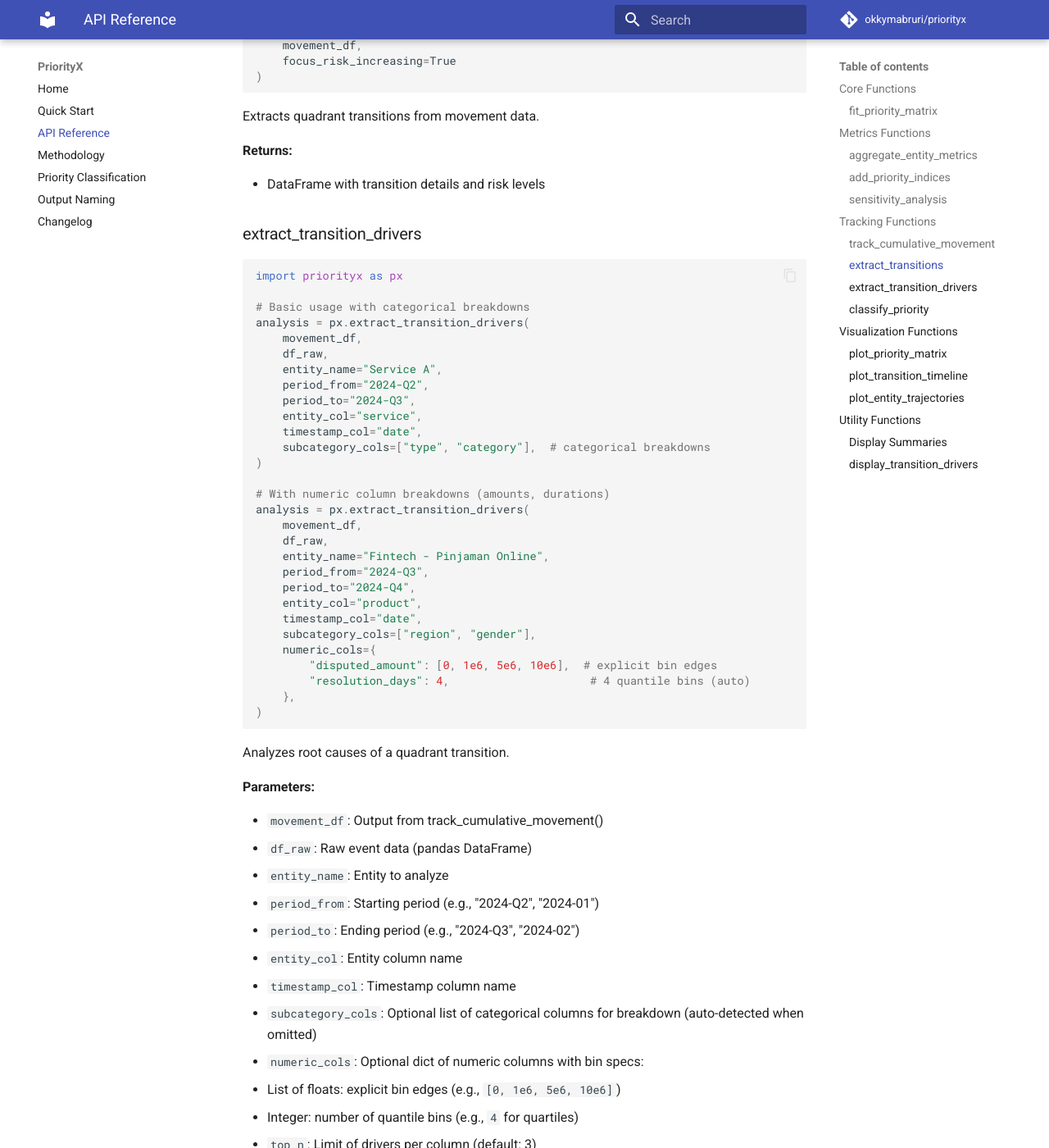
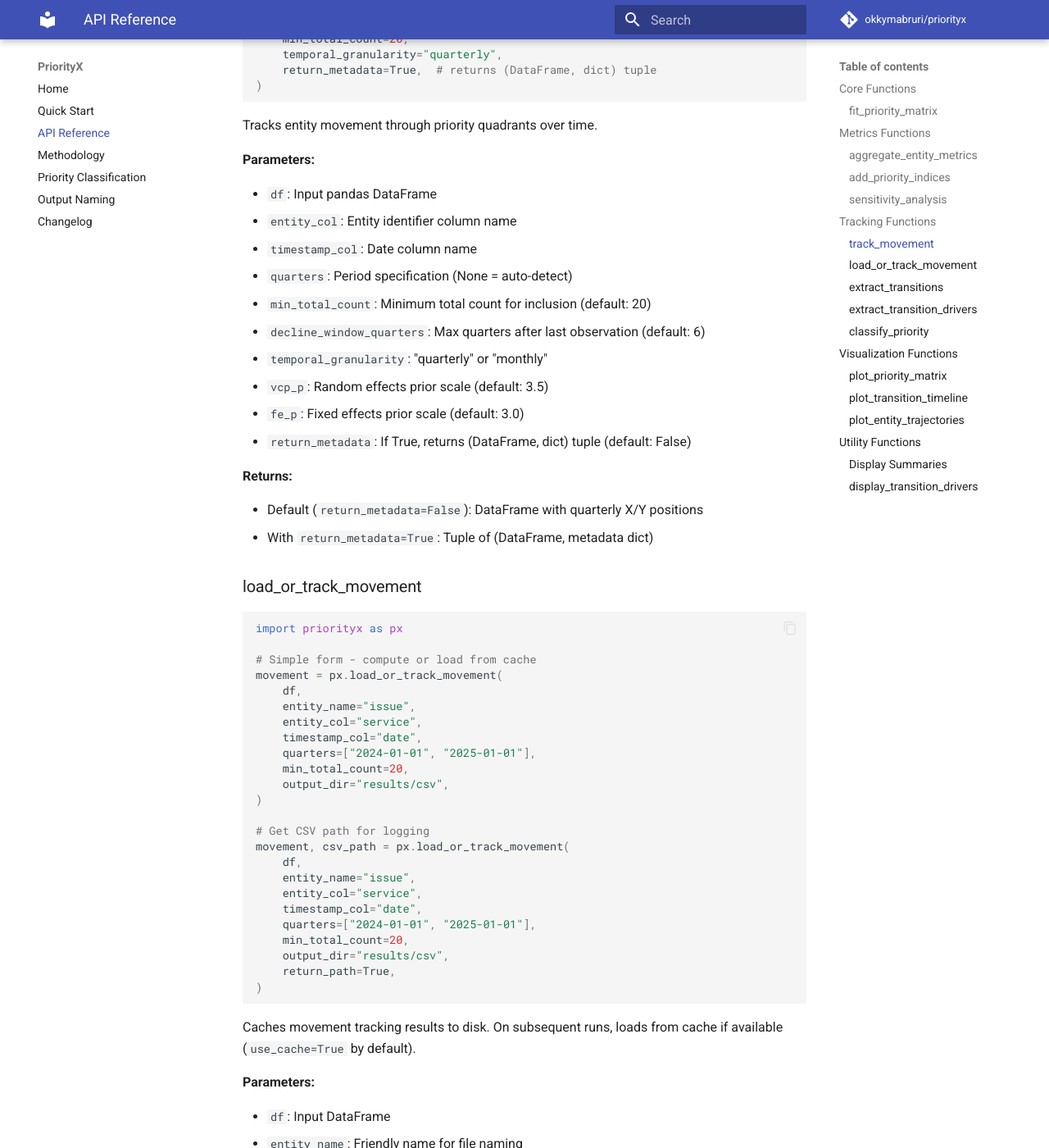
Before and after one commit to okkymabruri/priorityx, an MkDocs documentation site: the page built from docs/api-reference.md, in a window 1280 px wide and 1400 px high, scrolled down 4046 px. Shown: the whole window at 82% size. Built offline with MkDocs 1.6.1 and Material for MkDocs 9.7.7, drawn with Linux system fonts in a browser that asks for light colours; comment, search, counter and statistics services are not loaded; some of the changed text lies outside the part shown.

Commit message:
refactor docs for api clarity and usability
- switch function names to align with codebase
- implement clear path/csv saving in plot apis
- add advanced usage and parameter tables

````diff
--- a/docs/api-reference.md
+++ b/docs/api-reference.md
@@ -7,17 +7,26 @@
 ```python
 import priorityx as px
 
-# Default: volume × growth (single GLMM)
+# Default: volume × growth (single GLMM) - simple form
+results = px.fit_priority_matrix(
+    df,
+    entity_col="service",
+    timestamp_col="date",
+    temporal_granularity="quarterly",
+)
+# Returns: DataFrame with entity, x_score, y_score, count, quadrant
+
+# Get statistics too (advanced)
 results, stats = px.fit_priority_matrix(
     df,
     entity_col="service",
     timestamp_col="date",
     temporal_granularity="quarterly",
+    return_stats=True,  # returns (DataFrame, dict) tuple
 )
-# Returns: entity, x_score, y_score, count, quadrant
 
 # Custom Y axis: volume × resolution_days (two GLMMs)
-results, stats = px.fit_priority_matrix(
+results = px.fit_priority_matrix(
     df,
     entity_col="service",
     timestamp_col="date",
@@ -55,11 +64,12 @@
 - `temporal_granularity`: "yearly", "quarterly", "semiannual", or "monthly"
 - `vcp_p`: Random effects prior scale (default: 3.5)
 - `fe_p`: Fixed effects prior scale (default: 3.0)
+- `return_stats`: If True, returns (DataFrame, dict) tuple (default: False)
 
 **Returns:**
 
-- `results`: DataFrame with `entity`, `x_score`, `y_score`, `count`, `quadrant`
-- `stats`: Dictionary with model statistics
+- Default (`return_stats=False`): DataFrame with `entity`, `x_score`, `y_score`, `count`, `quadrant`
+- With `return_stats=True`: Tuple of (DataFrame, stats dict)
 
 **Family Selection:**
 
@@ -148,30 +158,101 @@
 
 ## Tracking Functions
 
-### track_cumulative_movement
+### track_movement
 
 ```python
 import priorityx as px
 
-movement, meta = px.track_cumulative_movement(
+# Simple form (most users)
+movement = px.track_movement(
     df,
-    entity_col,
-    timestamp_col,
+    entity_col="service",
+    timestamp_col="date",
     quarters=None,
     min_total_count=20,
-    decline_window_quarters=6,
     temporal_granularity="quarterly",
-    vcp_p=3.5,
-    fe_p=3.0
+)
+
+# Get metadata too (advanced)
+movement, meta = px.track_movement(
+    df,
+    entity_col="service",
+    timestamp_col="date",
+    min_total_count=20,
+    temporal_granularity="quarterly",
+    return_metadata=True,  # returns (DataFrame, dict) tuple
 )
 ```
 
 Tracks entity movement through priority quadrants over time.
 
+**Parameters:**
+
+- `df`: Input pandas DataFrame
+- `entity_col`: Entity identifier column name
+- `timestamp_col`: Date column name
+- `quarters`: Period specification (None = auto-detect)
+- `min_total_count`: Minimum total count for inclusion (default: 20)
+- `decline_window_quarters`: Max quarters after last observation (default: 6)
+- `temporal_granularity`: "quarterly" or "monthly"
+- `vcp_p`: Random effects prior scale (default: 3.5)
+- `fe_p`: Fixed effects prior scale (default: 3.0)
+- `return_metadata`: If True, returns (DataFrame, dict) tuple (default: False)
+
 **Returns:**
 
-- `movement`: DataFrame with quarterly X/Y positions
-- `meta`: Dictionary with tracking metadata
+- Default (`return_metadata=False`): DataFrame with quarterly X/Y positions
+- With `return_metadata=True`: Tuple of (DataFrame, metadata dict)
+
+### load_or_track_movement
+
+```python
+import priorityx as px
+
+# Simple form - compute or load from cache
+movement = px.load_or_track_movement(
+    df,
+    entity_name="issue",
+    entity_col="service",
+    timestamp_col="date",
+    quarters=["2024-01-01", "2025-01-01"],
+    min_total_count=20,
+    output_dir="results/csv",
+)
+
+# Get CSV path for logging
+movement, csv_path = px.load_or_track_movement(
+    df,
+    entity_name="issue",
+    entity_col="service",
+    timestamp_col="date",
+    quarters=["2024-01-01", "2025-01-01"],
+    min_total_count=20,
+    output_dir="results/csv",
+    return_path=True,
+)
+```
+
+Caches movement tracking results to disk. On subsequent runs, loads from
+cache if available (`use_cache=True` by default).
+
+**Parameters:**
+
+- `df`: Input DataFrame
+- `entity_name`: Friendly name for file naming
+- `entity_col`: Entity column name
+- `timestamp_col`: Timestamp column name
+- `quarters`: Period specification
+- `min_total_count`: Minimum count threshold
+- `temporal_granularity`: "quarterly" or "monthly" (default: "quarterly")
+- `output_dir`: Cache directory (default: "results/csv")
+- `use_cache`: Load from cache if available (default: True)
+- `return_path`: If True, returns (DataFrame, csv_path) tuple (default: False)
+
+**Returns:**
+
+- Default (`return_path=False`): DataFrame with movement data
+- With `return_path=True`: Tuple of (DataFrame, csv_path)
 
 ### extract_transitions
 
@@ -228,7 +309,7 @@
 
 **Parameters:**
 
-- `movement_df`: Output from track_cumulative_movement()
+- `movement_df`: Output from track_movement()
 - `df_raw`: Raw event data (pandas DataFrame)
 - `entity_name`: Entity to analyze
 - `period_from`: Starting period (e.g., "2024-Q2", "2024-01")
@@ -282,61 +363,95 @@
 
 ```python
 import priorityx as px
+from pathlib import Path
 
+# Basic plot (no save)
 fig = px.plot_priority_matrix(
     results_df,
     entity_name="Entity",
     figsize=(16, 12),
     top_n_labels=5,
     show_quadrant_labels=False,
-    save_plot=False,
-    output_dir="plot"
+)
+
+# Save to file with simplified path API
+PLOT_DIR = Path("results/plot")
+CSV_DIR = Path("results/csv")
+
+fig = px.plot_priority_matrix(
+    results_df,
+    entity_name="issue",
+    plot_path=PLOT_DIR / "priority_matrix.png",  # Path or str
+    csv_path=CSV_DIR / "priority_matrix.csv",    # Path or str
+    close_fig=True,
 )
 ```
 
 Creates scatter plot of priority matrix.
 
+**Path Parameters:**
+
+- `plot_path`: Path to save plot (accepts Path or str). If provided, saves plot.
+- `csv_path`: Path to save CSV (accepts Path or str). If provided, saves CSV.
+
 ### plot_transition_timeline
 
 ```python
 import priorityx as px
+from pathlib import Path
 
+# Basic plot
 fig = px.plot_transition_timeline(
     transitions_df,
     entity_name="Entity",
     filter_risk_levels=["critical", "high"],
     max_entities=20,
-    save_plot=False,
-    output_dir="plot",
-    movement_df=movement_df
+    movement_df=movement_df,
+)
+
+# Save with simplified path API
+fig = px.plot_transition_timeline(
+    transitions_df,
+    entity_name="issue",
+    filter_risk_levels=["critical", "high"],
+    max_entities=20,
+    movement_df=movement_df,
+    plot_path=PLOT_DIR / "transitions.png",
+    csv_path=CSV_DIR / "transitions.csv",
+    close_fig=True,
 )
 ```
 
 Creates timeline heatmap of transitions. Passing `movement_df` is required to compute the Crisis/Investigate/Monitor/Low priority tiers and spike markers (`*X`, `*Y`, `*XY`). Omitting it falls back to legacy risk-level tags.
 
+**Path Parameters:**
+
+- `plot_path`: Path to save plot (accepts Path or str). If provided, saves plot.
+- `csv_path`: Path to save CSV (accepts Path or str). If provided, saves CSV.
+
 ### plot_entity_trajectories
 
 ```python
 import priorityx as px
+from pathlib import Path
 
-# Basic usage
+# Basic usage (no save)
 fig = px.plot_entity_trajectories(
     movement_df,
     entity_name="Entity",
     max_entities=10,
-    save_plot=False,
-    plot_dir="plot"
 )
 
-# Auto-select top movers (recommended)
+# Auto-select top movers with simplified path API (recommended)
 fig = px.plot_entity_trajectories(
     movement_df,
     entity_name="product",
     highlight_top_n=4,                   # auto-select top 4 entities
     highlight_by="trajectory_distance",  # by path length (or "total_movement")
     recent_periods=6,                    # limit to last 6 periods
-    save_plot=True,
-    plot_dir="results/plot",
+    plot_path=PLOT_DIR / "trajectories.png",
+    csv_path=CSV_DIR / "trajectories.csv",
+    close_fig=True,
 )
 ```
 
@@ -344,7 +459,7 @@
 
 **Parameters:**
 
-- `movement_df`: Output from track_cumulative_movement()
+- `movement_df`: Output from track_movement()
 - `entity_name`: Label for entity type (e.g., "product", "service")
 - `max_entities`: Maximum entities to show (default: 10)
 - `highlight_entities`: List of specific entities to highlight
@@ -354,10 +469,8 @@
   - `"total_movement"`: Manhattan distance (sum of |dx| + |dy|)
 - `recent_periods`: Limit trajectory to last N periods (useful for long histories)
 - `temporal_granularity`: "quarterly", "monthly", etc.
-- `save_plot`: Save to file (default: False)
-- `save_csv`: Save trajectory data to CSV (default: False)
-- `plot_dir`: Output directory for plots
-- `csv_dir`: Output directory for CSVs
+- `plot_path`: Path to save plot (accepts Path or str). If provided, saves plot.
+- `csv_path`: Path to save CSV (accepts Path or str). If provided, saves CSV.
 - `close_fig`: Close figure after rendering (set True for Jupyter to avoid duplicates)
 
 ---
````
Also changed, not shown: other parts of docs/api-reference.md (+1 -1 lines), docs/methodology.md (+17 -4 lines), docs/priority_classification.md (+34 -13 lines), docs/quickstart.md (+1 -1 lines).
